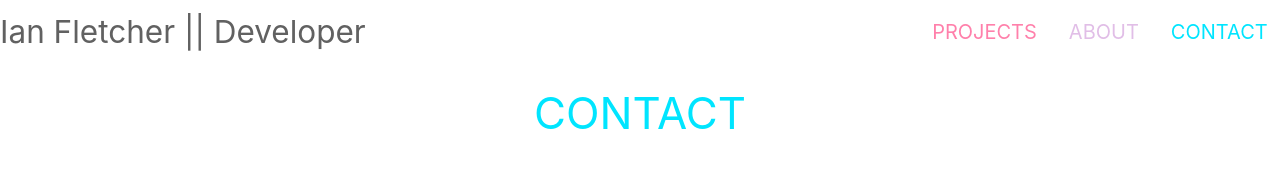
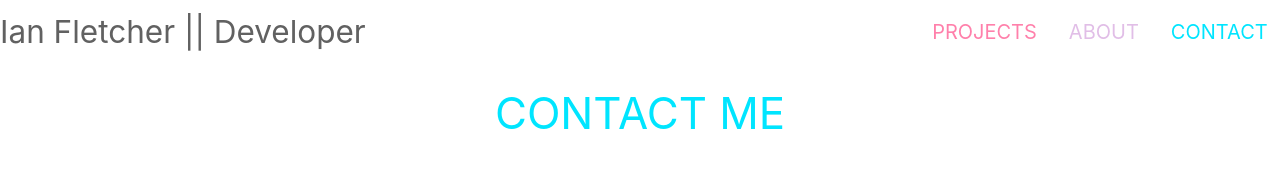
Before and after one commit to ianfletcher314/Ian-Fletcher-Portfolio, a React (Create React App) app: page / in a window 1280 px wide. Both pictures are taken after a click on the link "CONTACT". Shown: the top 188 px of the page. Built offline with nearby package versions, Linux system fonts and the light colour scheme.

Commit message:
changed header to contact section

```diff
--- a/src/components/Contact/Contact.js
+++ b/src/components/Contact/Contact.js
@@ -11,7 +11,7 @@ import resume from "../../images/IanFletcherDevelopmentResume.pdf"
 function Contact() {
     return (
         <div>
-        <h3 className="Contactheader center cyan-text text-accent-3 Header">CONTACT</h3>
+        <h3 className="Contactheader center cyan-text text-accent-3 Header">CONTACT ME</h3>
 
             <section id="contact" className="container caveat-bold center space roof">
             <a className="center grey-text text-accent-3 contact" href="https://github.com/ianfletcher314" target="_blank"
```
